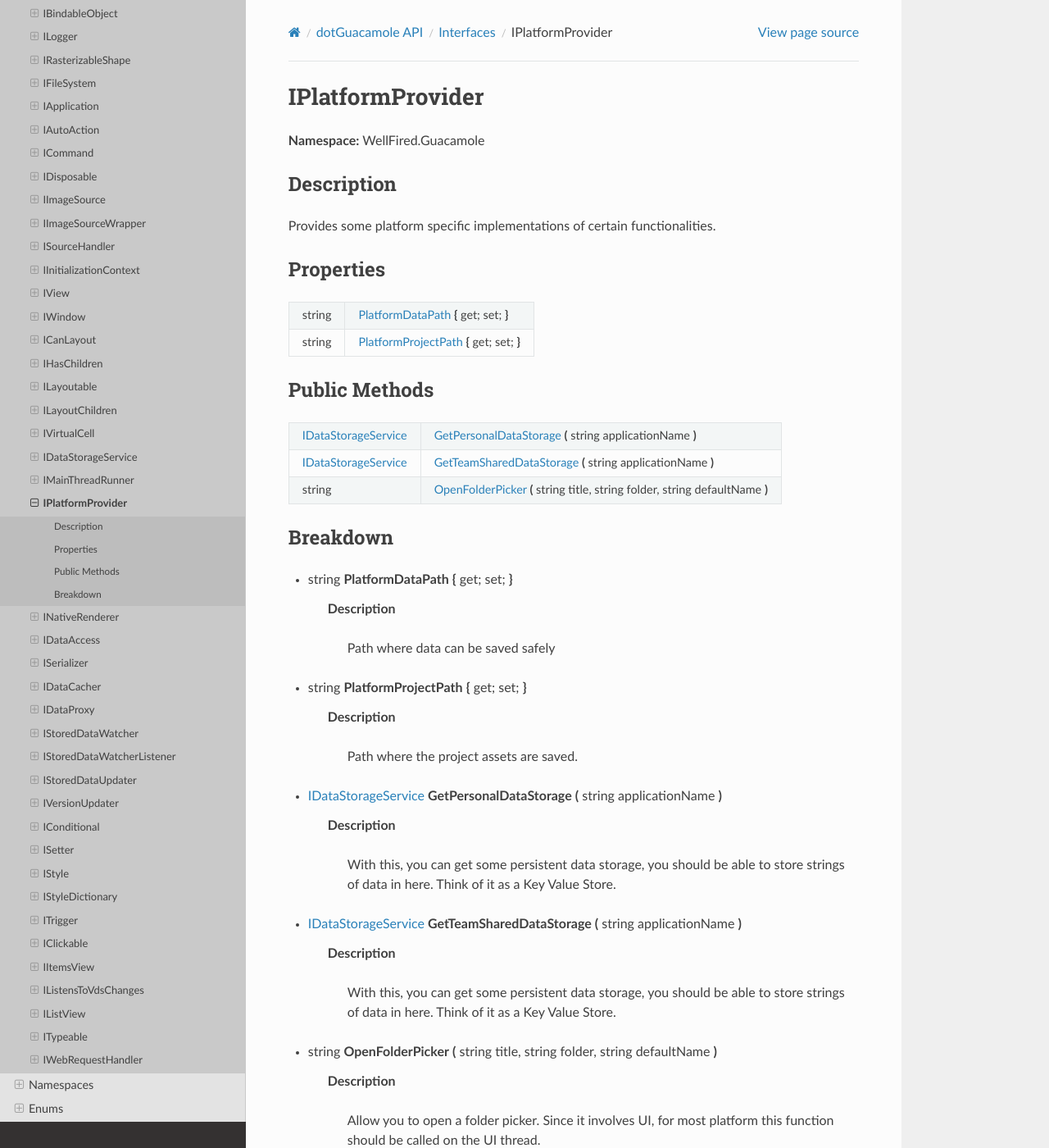
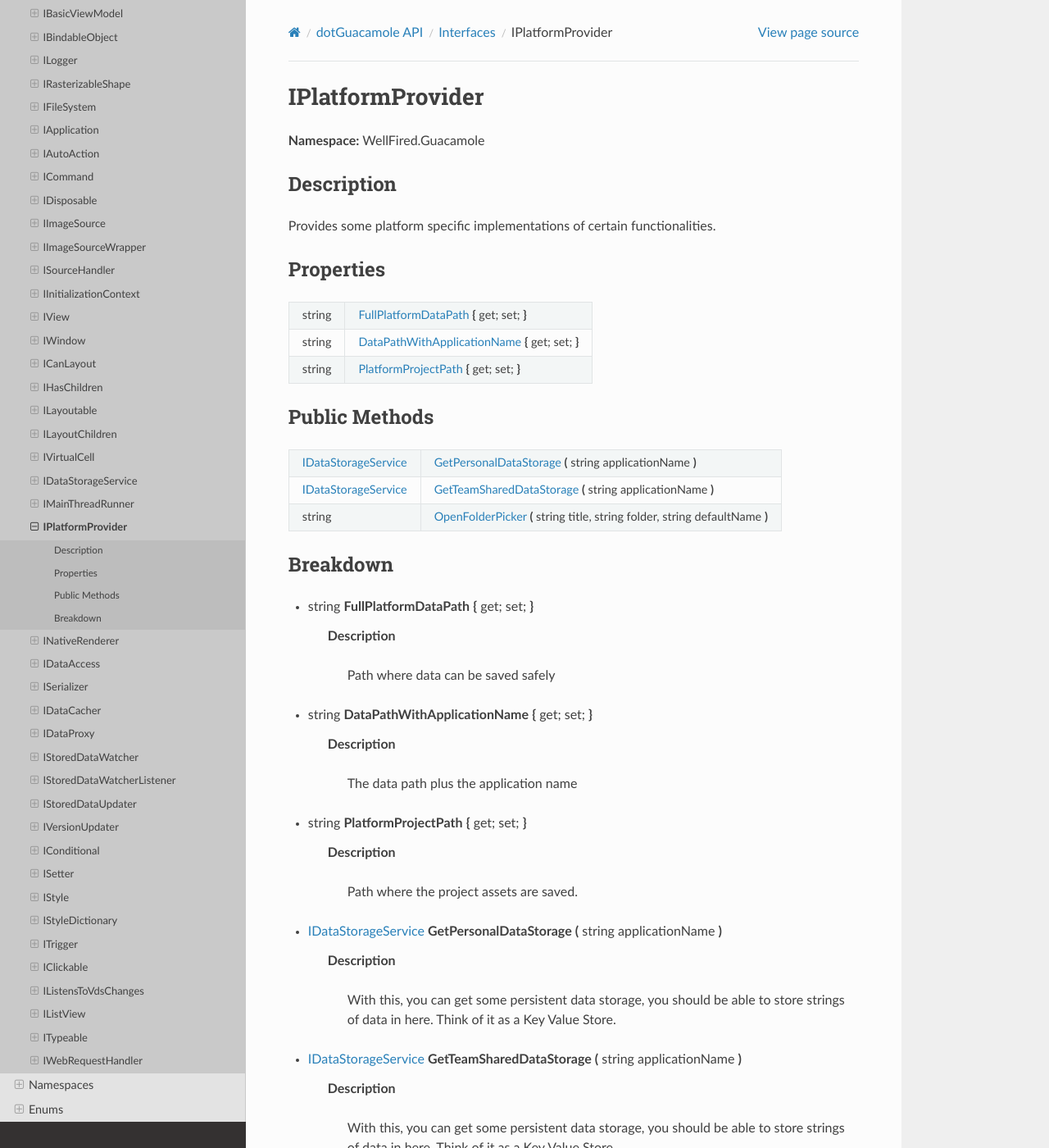
Before and after one commit to WellFiredDevelopment/dotGuacamoleDocumentation, a Sphinx documentation site: the page built from sphinx/source/api/interfaces/interface_wellfired_guacamole_platform_iplatformprovider.rst, in a window 1280 px wide and 1400 px high. Shown: the whole window at 82% size. Built offline with Sphinx 7.4.7 and the Read the Docs theme 2.0.0, drawn with Linux system fonts in a browser that asks for light colours.

Commit message:
AutoBuildDocumentation

```diff
--- a/sphinx/source/api/classes/class_wellfired_guacamole_data_collection_observablecollection_simplemonitor.rst
+++ b/sphinx/source/api/classes/class_wellfired_guacamole_data_collection_observablecollection_simplemonitor.rst
@@ -4,6 +4,9 @@
 ==============
 
 **Namespace:** :ref:`WellFired.Guacamole.Data.Collection<namespacewellfired_guacamole_data_collection>`
+
+**Implements:** :ref:`WellFired.Guacamole.IDisposable<interfacewellfired_guacamole_idisposable>`
+
 
 Description
 ------------
--- a/sphinx/source/api/interfaces/interface_wellfired_guacamole_platform_iplatformprovider.rst
+++ b/sphinx/source/api/interfaces/interface_wellfired_guacamole_platform_iplatformprovider.rst
@@ -13,11 +13,13 @@
 Properties
 -----------
 
-+-------------+-----------------------------------------------------------------------------------------------------------------------------------------------+
-|string       |:ref:`PlatformDataPath<interfacewellfired_guacamole_platform_iplatformprovider_1ade9f593b64dccaa8dea44fc8ffb8f51a>` **{** get; set; **}**      |
-+-------------+-----------------------------------------------------------------------------------------------------------------------------------------------+
-|string       |:ref:`PlatformProjectPath<interfacewellfired_guacamole_platform_iplatformprovider_1a6beefa94ba93a7ac24e8147b06c313de>` **{** get; set; **}**   |
-+-------------+-----------------------------------------------------------------------------------------------------------------------------------------------+
++-------------+-------------------------------------------------------------------------------------------------------------------------------------------------------+
+|string       |:ref:`FullPlatformDataPath<interfacewellfired_guacamole_platform_iplatformprovider_1a5e0c74bd9976540eda0d038864f35755>` **{** get; set; **}**          |
++-------------+-------------------------------------------------------------------------------------------------------------------------------------------------------+
+|string       |:ref:`DataPathWithApplicationName<interfacewellfired_guacamole_platform_iplatformprovider_1a0e36af884f67686fc731546a7bbd0b41>` **{** get; set; **}**   |
++-------------+-------------------------------------------------------------------------------------------------------------------------------------------------------+
+|string       |:ref:`PlatformProjectPath<interfacewellfired_guacamole_platform_iplatformprovider_1a6beefa94ba93a7ac24e8147b06c313de>` **{** get; set; **}**           |
++-------------+-------------------------------------------------------------------------------------------------------------------------------------------------------+
 
 Public Methods
 ---------------
@@ -33,13 +35,21 @@
 Breakdown
 ----------
 
-.. _interfacewellfired_guacamole_platform_iplatformprovider_1ade9f593b64dccaa8dea44fc8ffb8f51a:
+.. _interfacewellfired_guacamole_platform_iplatformprovider_1a5e0c74bd9976540eda0d038864f35755:
 
-- string **PlatformDataPath** **{** get; set; **}**
+- string **FullPlatformDataPath** **{** get; set; **}**
 
     **Description**
 
         Path where data can be saved safely
+
+.. _interfacewellfired_guacamole_platform_iplatformprovider_1a0e36af884f67686fc731546a7bbd0b41:
+
+- string **DataPathWithApplicationName** **{** get; set; **}**
+
+    **Description**
+
+        The data path plus the application name
 
 .. _interfacewellfired_guacamole_platform_iplatformprovider_1a6beefa94ba93a7ac24e8147b06c313de:
 
```
Also changed, not shown: sphinx/source/api/classes/class_wellfired_guacamole_data_annotations_meansimplicituseattribute.rst (deleted, +0 -25 lines), sphinx/source/api/classes/class_wellfired_guacamole_drawing_blend_blend.rst (+5 -5 lines), sphinx/source/api/classes/class_wellfired_guacamole_unity_editor_platform_unityplatformprovider.rst (+13 -7 lines), sphinx/source/api/enums/enum_enumwellfired_guacamole_data_annotations.rst (deleted, +0 -9 lines), sphinx/source/api/interfaces/interface_wellfired_guacamole_views_iitemsview.rst (deleted, +0 -37 lines), sphinx/source/api/namespaces/namespace_wellfired_guacamole_data_annotations.rst (deleted, +0 -14 lines).
